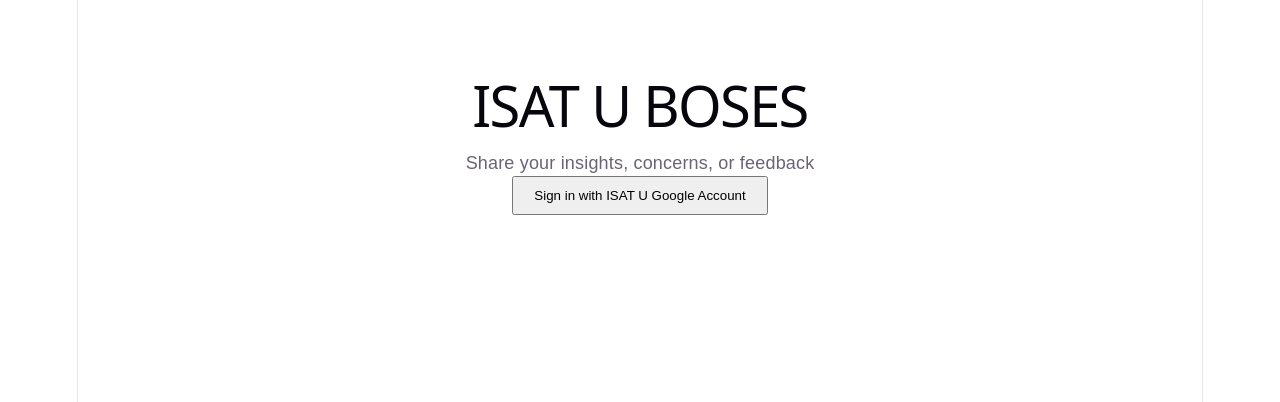
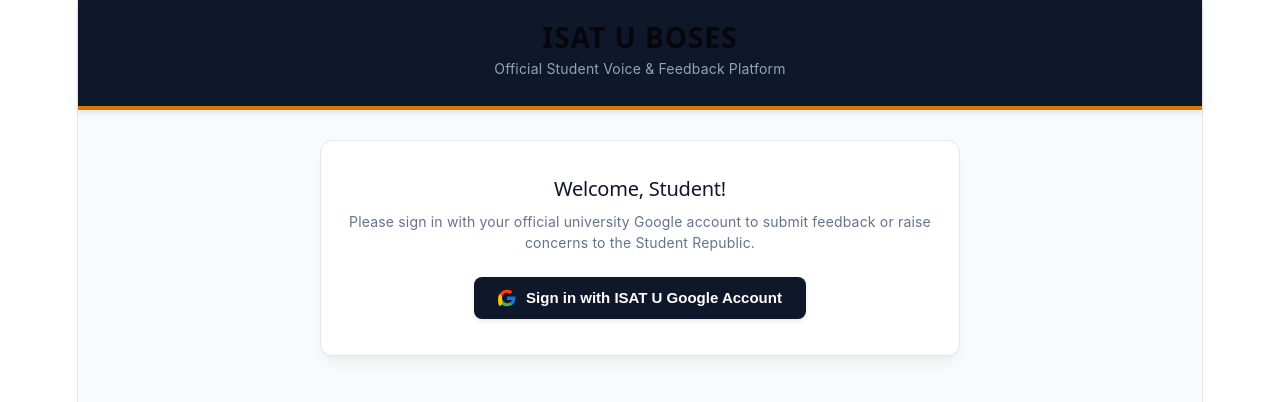
Before and after one commit to isatu-studentrepublic-iloilocity/isatu-boses, a React (Vite) app: page / in a window 1280 px wide. Shown: the top 402 px of the page. Built offline with nearby package versions, Linux system fonts and the light colour scheme; no server answers.

Commit message:
Update page design

```diff
--- a/src/App.tsx
+++ b/src/App.tsx
@@ -7,7 +7,7 @@
   const [isAnonymous, setIsAnonymous] = useState(false)
   const [user, setUser] = useState<any>(null)
   const [loading, setLoading] = useState(false)
-  const [message, setMessage] = useState('')
+  const [message, setMessage] = useState<{ type: 'success' | 'error'; text: string } | null>(null)
 
   useEffect(() => {
     supabase.auth.getSession().then(({ data: { session } }) => {
@@ -23,15 +23,9 @@
 
   const checkUserDomain = async (authUser: any) => {
     if (authUser?.email) {
-    // 1. Extract the domain after the '@' symbol
       const domain = authUser.email.split('@')[1]?.toLowerCase()
+      const validDomains = ['isatu.edu.ph', 'student.isatu.edu.ph']
 
-    // 2. THIS IS THE ARRAY TO EDIT:
-    const validDomains = [
-      'students.isatu.edu.ph'
-    ]
-
-    // 3. If the email domain isn't in validDomains, reject it
       if (!validDomains.includes(domain)) {
         await supabase.auth.signOut()
         localStorage.clear()
@@ -48,9 +42,7 @@
       provider: 'google',
       options: {
         redirectTo: window.location.origin,
-        queryParams: {
-          prompt: 'select_account',
-        },
+        queryParams: { prompt: 'select_account' },
       },
     })
   }
@@ -66,7 +58,7 @@
     if (!content.trim()) return
 
     setLoading(true)
-    setMessage('')
+    setMessage(null)
 
     const { error } = await supabase.from('insights').insert([
       {
@@ -80,9 +72,9 @@
     setLoading(false)
 
     if (error) {
-      setMessage(`Error: ${error.message}`)
+      setMessage({ type: 'error', text: `Error: ${error.message}` })
     } else {
-      setMessage('Your insight has been submitted successfully!')
+      setMessage({ type: 'success', text: 'Your insight has been submitted successfully!' })
       setContent('')
       setPriority('Low')
       setIsAnonymous(false)
@@ -90,59 +82,152 @@
   }
 
   return (
-    <div style={{ maxWidth: '600px', margin: '40px auto', fontFamily: 'sans-serif', padding: '20px' }}>
-      <h1>ISAT U BOSES</h1>
-      <p>Share your insights, concerns, or feedback</p>
+    <div style={{ backgroundColor: '#F8FAFC', minHeight: '100vh', fontFamily: "'Inter', system-ui, sans-serif", color: '#334155', paddingBottom: '40px' }}>
 
+      {/* Top Banner Header */}
+      <header style={{ backgroundColor: '#0F172A', borderBottom: '4px solid #D97706', padding: '24px 20px', textAlign: 'center', color: '#FFFFFF', boxShadow: '0 4px 6px -1px rgba(0,0,0,0.1)' }}>
+        <h1 style={{ margin: 0, fontSize: '28px', fontWeight: 800, letterSpacing: '1px' }}>ISAT U BOSES</h1>
+        <p style={{ margin: '6px 0 0', color: '#94A3B8', fontSize: '14px' }}>Official Student Voice & Feedback Platform</p>
+      </header>
+
+      {/* Main Container */}
+      <main style={{ maxWidth: '640px', margin: '30px auto 0', padding: '0 20px' }}>
         {!user ? (
-        <button onClick={handleGoogleLogin} style={{ padding: '10px 20px', cursor: 'pointer' }}>
+
+          /* Login Card */
+          <div style={{ backgroundColor: '#FFFFFF', borderRadius: '12px', padding: '36px 28px', textAlign: 'center', boxShadow: '0 10px 15px -3px rgba(0,0,0,0.05), 0 4px 6px -2px rgba(0,0,0,0.02)', border: '1px solid #E2E8F0' }}>
+            <h2 style={{ margin: '0 0 10px', fontSize: '20px', color: '#0F172A' }}>Welcome, Student!</h2>
+            <p style={{ margin: '0 0 24px', color: '#64748B', fontSize: '14px', lineHeight: '1.5' }}>
+              Please sign in with your official university Google account to submit feedback or raise concerns to the Student Republic.
+            </p>
+            <button
+              onClick={handleGoogleLogin}
+              style={{
+                backgroundColor: '#0F172A',
+                color: '#FFFFFF',
+                border: 'none',
+                borderRadius: '8px',
+                padding: '12px 24px',
+                fontSize: '15px',
+                fontWeight: 600,
+                cursor: 'pointer',
+                display: 'inline-flex',
+                alignItems: 'center',
+                gap: '10px',
+                boxShadow: '0 2px 4px rgba(0,0,0,0.1)',
+                transition: 'background-color 0.2s'
+              }}
+            >
+              <svg width="18" height="18" viewBox="0 0 24 24">
+                <path fill="#FF3D00" d="M12 5c1.6 0 3 .6 4.1 1.6l3.1-3.1C17.3 1.8 14.8 1 12 1 7.5 1 3.7 3.6 1.9 7.3l3.7 2.9C6.5 7.2 9 5 12 5z"/>
+                <path fill="#4CAF50" d="M12 19c-3 0-5.5-2.2-6.4-5.2L1.9 16.7C3.7 20.4 7.5 23 12 23c2.9 0 5.4-.9 7.3-2.6l-3.5-2.9c-1 .7-2.3 1.5-3.8 1.5z"/>
+                <path fill="#1976D2" d="M23.5 12.3c0-.8-.1-1.6-.2-2.3H12v4.5h6.5c-.3 1.5-1.1 2.8-2.4 3.7l3.5 2.9c2.1-1.9 3.4-4.8 3.4-8.8z"/>
+                <path fill="#FFC107" d="M5.6 13.8c-.2-.7-.3-1.4-.3-2.1s.1-1.4.3-2.1L1.9 6.7C.7 9.1 0 11.9 0 14.9s.7 5.8 1.9 8.2l3.7-2.9z"/>
+              </svg>
               Sign in with ISAT U Google Account
             </button>
+          </div>
+
         ) : (
-        <div>
-          <p>Logged in as: <strong>{user.email}</strong> (<span onClick={handleLogout} style={{ color: 'blue', cursor: 'pointer' }}>Logout</span>)</p>
+
+          /* Form Card */
+          <div style={{ backgroundColor: '#FFFFFF', borderRadius: '12px', padding: '32px 28px', boxShadow: '0 10px 15px -3px rgba(0,0,0,0.05), 0 4px 6px -2px rgba(0,0,0,0.02)', border: '1px solid #E2E8F0' }}>
+
+            {/* User Bar */}
+            <div style={{ display: 'flex', justifyContent: 'space-between', alignItems: 'center', marginBottom: '24px', paddingBottom: '16px', borderBottom: '1px solid #F1F5F9' }}>
+              <span style={{ fontSize: '13px', color: '#64748B' }}>
+                Signed in as: <strong style={{ color: '#0F172A' }}>{user.email}</strong>
+              </span>
+              <button onClick={handleLogout} style={{ background: 'none', border: 'none', color: '#DC2626', fontSize: '13px', fontWeight: 600, cursor: 'pointer', textDecoration: 'underline' }}>
+                Logout
+              </button>
+            </div>
 
             <form onSubmit={handleSubmit}>
-            <div style={{ marginBottom: '15px' }}>
-              <label style={{ display: 'block', marginBottom: '5px' }}>Your Student Insight *</label>
+
+              {/* Insight Text Area */}
+              <div style={{ marginBottom: '20px' }}>
+                <label style={{ display: 'block', fontWeight: 600, fontSize: '14px', marginBottom: '8px', color: '#0F172A' }}>
+                  Your Student Insight / Concern *
+                </label>
                 <textarea
                   rows={5}
-                style={{ width: '100%', padding: '10px' }}
+                  style={{ width: '100%', padding: '12px', borderRadius: '8px', border: '1px solid #CBD5E1', fontSize: '14px', boxSizing: 'border-box', outline: 'none', fontFamily: 'inherit' }}
                   value={content}
                   onChange={(e) => setContent(e.target.value)}
-                placeholder="Share what's on your mind..."
+                  placeholder="Describe your suggestion, concern, or feedback in detail..."
                   required
                 />
               </div>
 
-            <div style={{ marginBottom: '15px' }}>
-              <label style={{ display: 'block', marginBottom: '5px' }}>Priority *</label>
-              <select value={priority} onChange={(e) => setPriority(e.target.value)} style={{ padding: '8px', width: '100%' }}>
-                <option value="Low">Low</option>
-                <option value="Medium">Medium</option>
-                <option value="High">High</option>
+              {/* Priority Dropdown */}
+              <div style={{ marginBottom: '20px' }}>
+                <label style={{ display: 'block', fontWeight: 600, fontSize: '14px', marginBottom: '8px', color: '#0F172A' }}>
+                  Priority Level *
+                </label>
+                <select
+                  value={priority}
+                  onChange={(e) => setPriority(e.target.value)}
+                  style={{ width: '100%', padding: '10px 12px', borderRadius: '8px', border: '1px solid #CBD5E1', fontSize: '14px', backgroundColor: '#FFFFFF', cursor: 'pointer' }}
+                >
+                  <option value="Low">Low - General Feedback / Suggestion</option>
+                  <option value="Medium">Medium - Issue Needing Attention</option>
+                  <option value="High">High - Urgent / Critical Concern</option>
                 </select>
               </div>
 
-            <div style={{ marginBottom: '15px' }}>
-              <label>
+              {/* Anonymous Checkbox */}
+              <div style={{ marginBottom: '24px', display: 'flex', alignItems: 'center', gap: '8px' }}>
                 <input
                   type="checkbox"
+                  id="anonCheck"
                   checked={isAnonymous}
                   onChange={(e) => setIsAnonymous(e.target.checked)}
-                />{' '}
-                Submit anonymously?
+                  style={{ width: '16px', height: '16px', cursor: 'pointer', accentColor: '#0F172A' }}
+                />
+                <label htmlFor="anonCheck" style={{ fontSize: '14px', color: '#475569', cursor: 'pointer', userSelect: 'none' }}>
+                  Submit anonymously (Hides your identity from admins)
                 </label>
               </div>
 
-            <button type="submit" disabled={loading} style={{ padding: '10px 20px', cursor: 'pointer' }}>
+              {/* Submit Button */}
+              <button
+                type="submit"
+                disabled={loading}
+                style={{
+                  width: '100%',
+                  backgroundColor: loading ? '#94A3B8' : '#0F172A',
+                  color: '#FFFFFF',
+                  padding: '12px',
+                  borderRadius: '8px',
+                  border: 'none',
+                  fontSize: '15px',
+                  fontWeight: 600,
+                  cursor: loading ? 'not-allowed' : 'pointer',
+                  transition: 'background-color 0.2s'
+                }}
+              >
                 {loading ? 'Submitting...' : 'Submit Insight'}
               </button>
             </form>
 
-          {message && <p style={{ marginTop: '15px', color: message.startsWith('Error') ? 'red' : 'green' }}>{message}</p>}
+            {/* Response Alerts */}
+            {message && (
+              <div style={{
+                marginTop: '20px',
+                padding: '12px 16px',
+                borderRadius: '8px',
+                fontSize: '14px',
+                backgroundColor: message.type === 'error' ? '#FEF2F2' : '#F0FDF4',
+                color: message.type === 'error' ? '#991B1B' : '#166534',
+                border: `1px solid ${message.type === 'error' ? '#FCA5A5' : '#86EFAC'}`
+              }}>
+                {message.text}
               </div>
             )}
           </div>
+        )}
+      </main>
+    </div>
   )
 }
```
Lines whose indentation alone changed are shown as unchanged.
